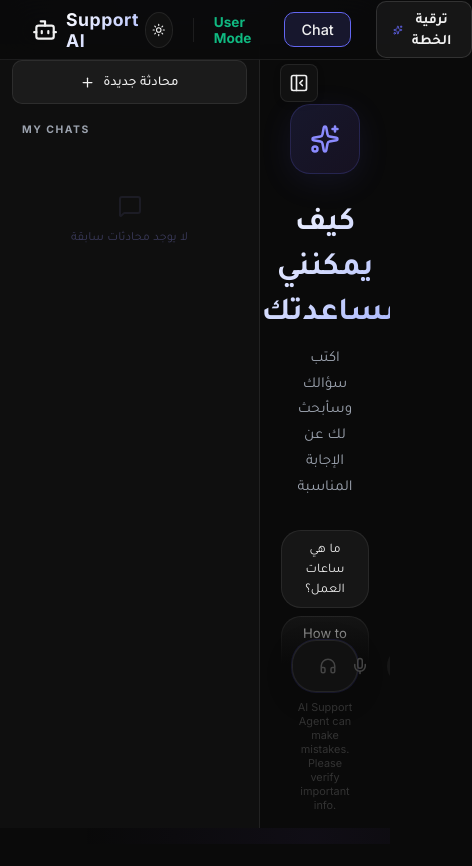
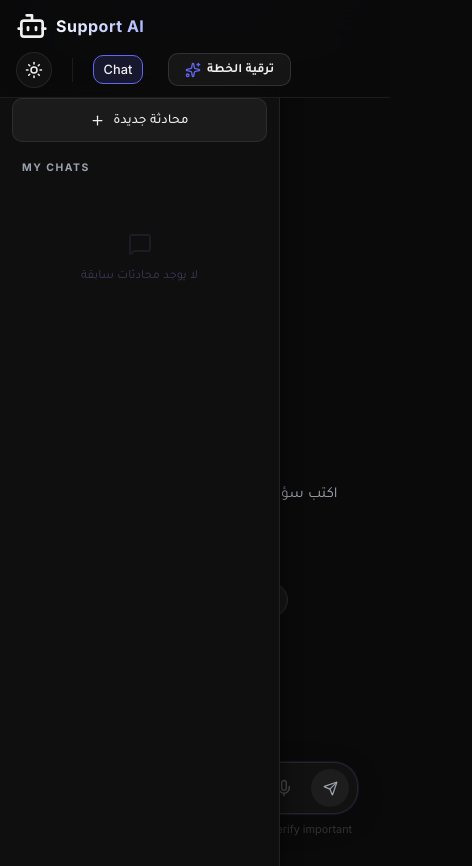
Before and after one commit to hijaziabdullah61-netizen/AI-Agent, a React app in the folder frontend-app/: page / in a window 390 px wide. Shown: the whole page, 472 px wide, since content can reach past the window. Before the commit the page ends 844 px from the top, so only its background shows below. Built offline with nearby package versions, Linux system fonts and the light colour scheme; the HTML template or start-up script is replaced by a standard one.

Commit message:
feat: make frontend layout responsive for mobile and tablet

```diff
--- a/frontend-app/src/Chat.jsx
+++ b/frontend-app/src/Chat.jsx
@@ -211,7 +211,7 @@ export default function Chat({ isAdmin = false, openPricing }) {
     <div style={{ display: 'flex', height: 'calc(100vh - 60px)', width: '100vw', marginLeft: 'calc(-50vw + 50%)', marginTop: '-1rem', position: 'relative', zIndex: 1 }}>
 
       {/* ===== Sidebar ===== */}
-      <div style={{
+      <div className={`chat-sidebar ${isSidebarOpen ? 'open' : 'closed'}`} style={{
         width: isSidebarOpen ? '260px' : '0px',
         minWidth: isSidebarOpen ? '260px' : '0px',
         borderRight: isSidebarOpen ? '1px solid var(--border-color)' : 'none',
--- a/frontend-app/src/index.css
+++ b/frontend-app/src/index.css
@@ -481,3 +481,83 @@ body::before {
   background: rgba(99, 102, 241, 0.3);
   color: white;
 }
+
+/* ===== Responsive Design (Mobile & Tablet) ===== */
+@media (max-width: 768px) {
+  /* Navbar */
+  .navbar {
+    padding: 0.6rem 1rem;
+    height: auto;
+    min-height: 60px;
+    flex-wrap: wrap;
+    gap: 10px;
+  }
+  .navbar h2 {
+    font-size: 1rem;
+  }
+  .nav-links {
+    gap: 0.3rem;
+  }
+  .btn {
+    padding: 0.5rem 0.8rem;
+    font-size: 0.8rem;
+  }
+  .nav-link {
+    padding: 0.4rem 0.6rem;
+    font-size: 0.8rem;
+  }
+
+  /* Chat Messages */
+  .chat-container {
+    padding: 1rem;
+  }
+  .message {
+    max-width: 95% !important;
+    padding: 0.8rem 1rem;
+    font-size: 0.9rem;
+  }
+  .message-user {
+    max-width: 90% !important;
+  }
+
+  /* Chat Sidebar overlay on mobile */
+  .chat-sidebar {
+    position: absolute !important;
+    z-index: 50;
+    height: 100%;
+    box-shadow: 2px 0 15px rgba(0,0,0,0.5);
+  }
+  .chat-sidebar.closed {
+    width: 0 !important;
+    min-width: 0 !important;
+    padding: 0 !important;
+    border: none !important;
+  }
+  .chat-sidebar.open {
+    width: 280px !important;
+    min-width: 280px !important;
+  }
+
+  /* Forms & Modals */
+  .glass-panel {
+    padding: 16px;
+  }
+  .input-field {
+    font-size: 16px; /* Prevents iOS auto-zoom */
+    padding: 0.7rem 1rem;
+  }
+
+  /* Tables */
+  .data-table {
+    display: block;
+    overflow-x: auto;
+    white-space: nowrap;
+  }
+}
+
+@media (max-width: 480px) {
+  /* Hide Admin Mode text on very small screens to save space */
+  .nav-links span {
+    display: none;
+  }
+}
```
